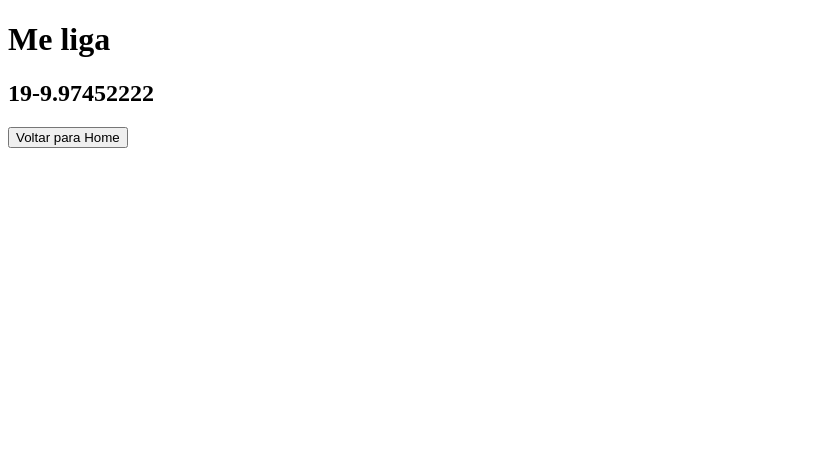
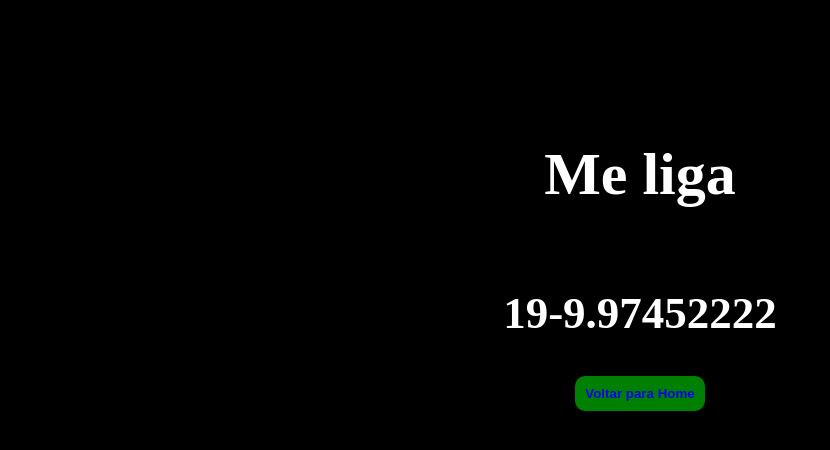
Before and after one commit to Williansviana/Mil-em-7-dias, a plain HTML site: page fale-conosco.html in a window 1280 px wide. Shown: the whole page, without its empty margins (0-830 px from the left). Drawn offline with Linux system fonts and the light colour scheme.

Commit message:
alterar pagina

```diff
--- /dev/null
+++ b/fale-conosco.css
@@ -0,0 +1,32 @@
+body{
+    background-color: black;
+
+
+}
+
+.contato{
+    font-size: 30px;
+    display: flex;
+    flex-direction: column;
+    align-items: center;
+    justify-content: center;
+    color: white;
+    margin: 100px;
+
+}
+
+button{
+    background-color: green;
+    padding: 10px;
+    border-radius: 10px;
+    color: white;
+    font-weight: bold;
+    border: none;
+
+
+
+
+}
+.botao{
+    text-decoration: none;
+}
--- a/fale-conosco.html
+++ b/fale-conosco.html
@@ -1,15 +1,21 @@
 <!DOCTYPE html>
 <html lang="pt-br">
+
 <head>
     <meta charset="UTF-8">
     <meta name="viewport" content="width=device-width, initial-scale=1.0">
     <title>Fale Conosco</title>
+    <link rel="stylesheet" href="./fale-conosco.css">
 </head>
+
 <body>
+    <div class="contato">
+        <h1>Me liga</h1>
+        <h2>19-9.97452222</h2>
 
-    <h1>Me liga</h1>
-    <h2>19-9.97452222</h2>
 
-    <button >Voltar para Home</button>
+    <button> <a href="./index.html" class="botao">Voltar para Home</a></button>
+</div>
 </body>
+
 </html>
--- a/style.css
+++ b/style.css
@@ -186,6 +186,12 @@ textarea{
     outline-color: #18D80f;
 }
 
+.pagina{
+    display: flex;
+    font-size: 500px;
+
+}
+
 @media (max-width:1100px) {
 
     p{
```
Also changed, not shown: index.html (+1 -0 lines).
